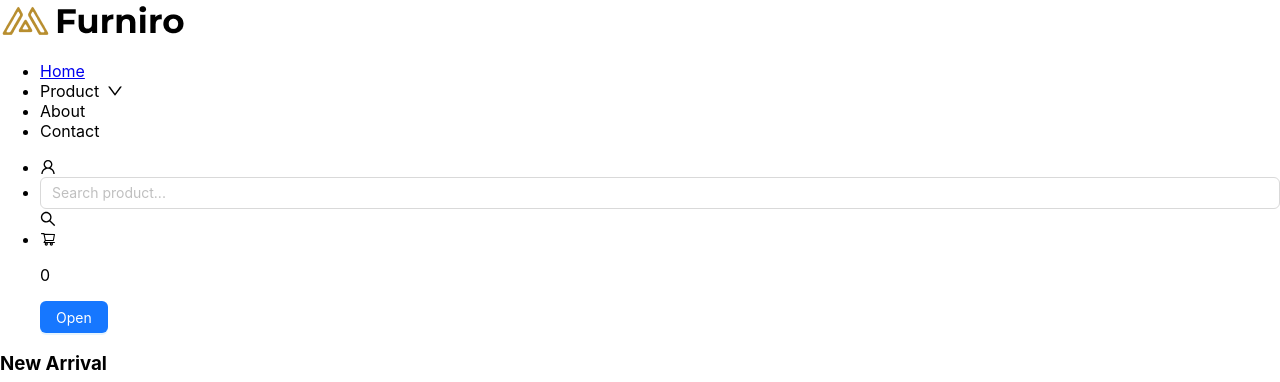
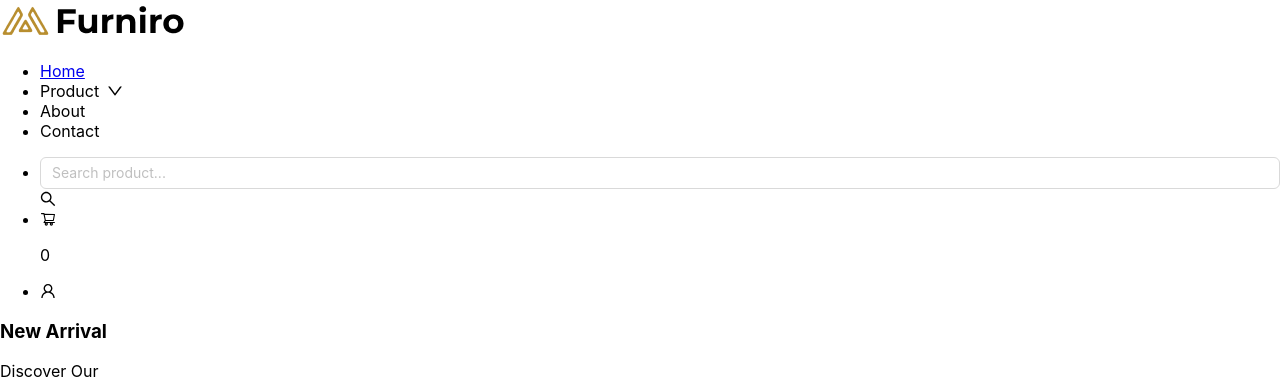
Before and after one commit to quangphuoc-dev/furniro-store, a React (Create React App) app: page /home in a window 1280 px wide. Shown: the top 382 px of the page. Built offline with nearby package versions, Linux system fonts and the light colour scheme; data requests are answered from the project's data file.

Commit message:
update code

```diff
--- a/db.json
+++ b/db.json
@@ -1259,6 +1259,64 @@
       "dateOfBill": "27/05/2024",
       "createAt": 1716827224317,
       "orderNumber": "44886"
+    },
+    {
+      "id": "edfc",
+      "payment": "Ship COD",
+      "feeShip": "0",
+      "email": "thiendh248@gmail.com",
+      "phoneNumber": "0905589806",
+      "townOrCity": "Đà Nẵng",
+      "district": "123",
+      "ward": "123",
+      "streetAddress": "Tòa nhà FPT, Đường Số 1 An Đồn, KCN, Sơn Trà, Đà Nẵng",
+      "fullName": "Đặng Hoàn Thiện",
+      "address": "Tòa nhà FPT, Đường Số 1 An Đồn, KCN, Sơn Trà, Đà Nẵng",
+      "password": "Th150691=",
+      "user": "thiendhdev",
+      "gender": "male",
+      "age": 24,
+      "country": "",
+      "orderNotes": "",
+      "userId": "66c3",
+      "carts": [
+        {
+          "id": "9nD3fpNopgYWYslcG07gmwxqGz8copT4bVI2Q0s2CEBQ8aitFIUQomh4BXOIYX",
+          "imgURL": "https://assets.adidas.com/images/h_840,f_auto,q_auto,fl_lossy,c_fill,g_auto/7c7d4fa1b4a6476da69faa49cc0b2a97_9366/Bad_Bunny_Last_Campus_Shoes_nau_ID2534_01_standard.jpg",
+          "name": "ADIDAS BAD BUNNY LAST CAMPUS",
+          "details": "",
+          "brandsName": "Adidas",
+          "brandId": 1,
+          "price": 2940000,
+          "oldPrice": 4200000,
+          "gender": "",
+          "size": "37",
+          "color": "White",
+          "status": {
+            "type": "discount",
+            "value": "-30%"
+          },
+          "listImg": [
+            {
+              "imgUrl": "https://assets.adidas.com/images/h_840,f_auto,q_auto,fl_lossy,c_fill,g_auto/7c7d4fa1b4a6476da69faa49cc0b2a97_9366/Bad_Bunny_Last_Campus_Shoes_nau_ID2534_01_standard.jpg"
+            },
+            {
+              "imgUrl": "https://assets.adidas.com/images/h_840,f_auto,q_auto,fl_lossy,c_fill,g_auto/f60a2e663af04d2bb12d4146e21f7212_9366/Bad_Bunny_Last_Campus_Shoes_nau_ID2534_02_standard.jpg"
+            },
+            {
+              "imgUrl": "https://assets.adidas.com/images/h_840,f_auto,q_auto,fl_lossy,c_fill,g_auto/a66c022529d64831ba9965737abd0d7a_9366/Bad_Bunny_Last_Campus_Shoes_nau_ID2534_03_standard.jpg"
+            },
+            {
+              "imgUrl": "https://assets.adidas.com/images/h_840,f_auto,q_auto,fl_lossy,c_fill,g_auto/dcbc921a9d844657a8d26515ef095f83_9366/Bad_Bunny_Last_Campus_Shoes_nau_ID2534_04_standard.jpg"
+            }
+          ],
+          "quantity": 1,
+          "idProduct": "2"
+        }
+      ],
+      "dateOfBill": "28/05/2024",
+      "createAt": 1716832940782,
+      "orderNumber": "20193"
     }
   ],
   "comments": [
--- a/src/components/Header.js
+++ b/src/components/Header.js
@@ -253,7 +253,7 @@ function Header() {
   };
 
   return (
-    <header className="h-[100px] flex flex-row items-center px-10">
+    <header className="bg-stone-300	 h-[100px] flex flex-row items-center px-10">
       <div className="header-logo basis-1/4 px-10 flex">
         <Link to={ROUTES.HOME_PAGE}>
           <img className="m-auto" src={Logo} />
@@ -277,7 +277,30 @@ function Header() {
         </ul>
       </div>
       <div className="header-icon basis-1/4 px-10  text-center">
-        <ul className="icon-item grid grid-cols-3">
+        <ul className="icon-item grid grid-cols-3 items-center gap-[8px]">
+          <li className="flex justify-center gap-1">
+            <Input
+              placeholder="Search product..."
+              value={searchKey}
+              onChange={handleChangeInputSearch}
+            />
+            <SearchOutlined />
+          </li>
+          <li className="flex justify-center cursor-pointer">
+            <ShoppingCartOutlined
+              onClick={() => {
+                showDrawer();
+              }}
+            />
+            <p className="bg-[red] w-[25px] h-[25px] translate-y-[-8px]	 rounded-[50%]">
+              {carts.length}
+            </p>
+            <>
+              <Drawer title="Shopping Cart" onClose={onClose} open={open}>
+                <Cart closeDrawer={onClose} />
+              </Drawer>
+            </>
+          </li>
           <li>
             {/* <Dropdown menu={{ items }}>
                             <a onClick={(e) => e.preventDefault()}>
@@ -318,31 +341,6 @@ function Header() {
                             </a>
                         </Dropdown> */}
           </li>
-          <li className="flex justify-center gap-1">
-            <Input
-              placeholder="Search product..."
-              value={searchKey}
-              onChange={handleChangeInputSearch}
-            />
-            <SearchOutlined />
-          </li>
-          <li className="flex justify-center cursor-pointer">
-            <ShoppingCartOutlined />
-            <p className="bg-[red] rounded-full">{carts.length}</p>
-            <>
-              <Button
-                type="primary"
-                onClick={() => {
-                  showDrawer();
-                }}
-              >
-                Open
-              </Button>
-              <Drawer title="Shopping Cart" onClose={onClose} open={open}>
-                <Cart closeDrawer={onClose} />
-              </Drawer>
-            </>
-          </li>
         </ul>
       </div>
     </header>
```
Also changed, not shown: src/components/Cart.js (+3 -6 lines), src/oldCss/cart.js (+0 -32 lines).
